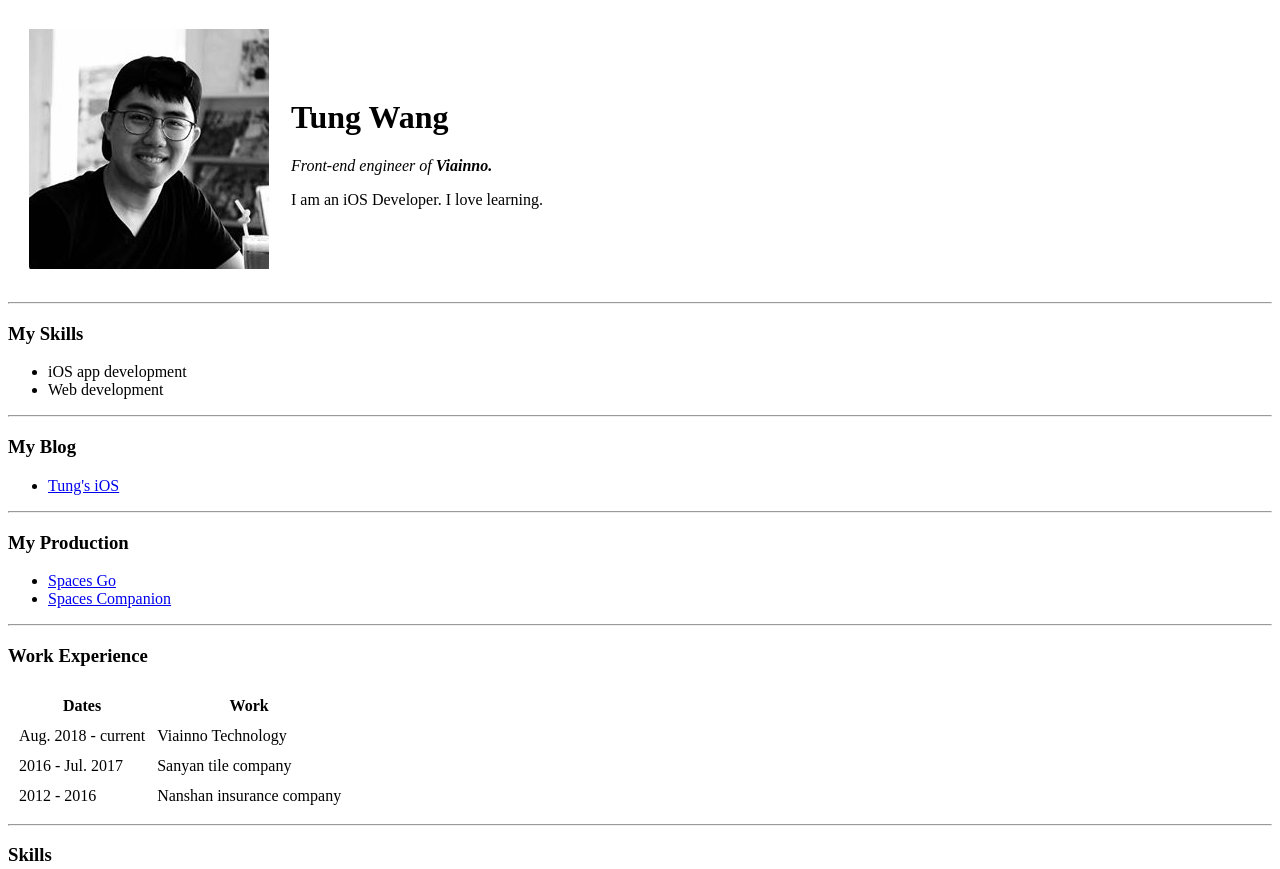
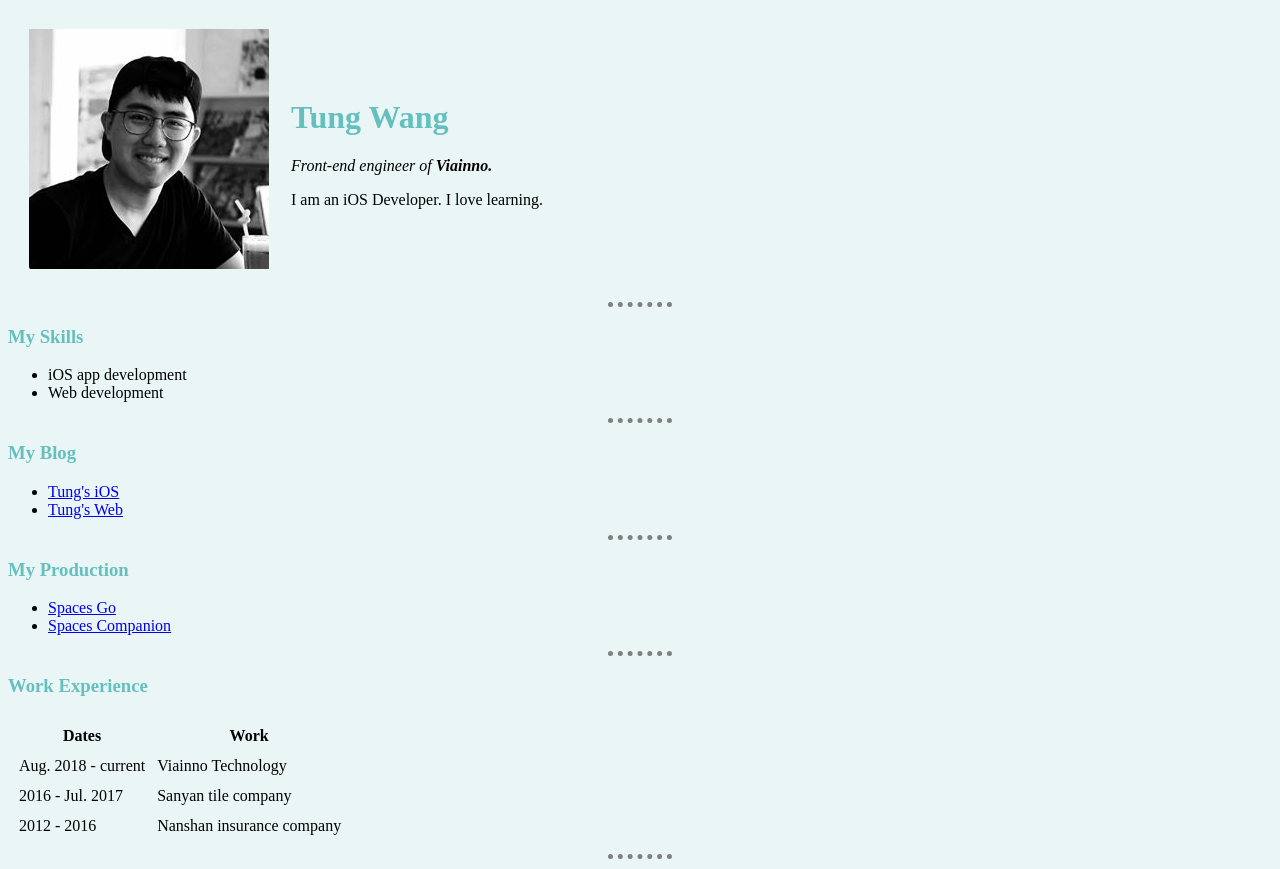
Before and after one commit to TungWang/cv, a plain HTML site: page index.html in a window 1280 px wide. Shown: the top 869 px of the page. Drawn offline with Linux system fonts and the light colour scheme.

Commit message:
Add: 新增External css

```diff
--- /dev/null
+++ b/css/styles.css
@@ -0,0 +1,19 @@
+body {
+    background-color: #EAF6F6;
+}
+
+hr {
+    border-style: none;
+    border-top-style: dotted;
+    border-color: gray;
+    border-width: 5px;
+    width: 5%;
+}
+
+h1 {
+    color: #66BFBF;
+}
+
+h3 {
+    color: #66BFBF;
+}
--- a/index.html
+++ b/index.html
@@ -3,6 +3,7 @@
     <head>
         <meta charset="utf-8">
         <title>😀Tung's Personal Site</title>
+        <link rel="stylesheet" href="css/styles.css">
     </head>
 
     <body>
@@ -24,6 +25,7 @@
         <h3>My Blog</h3>
         <ul>
             <li><a href="https://medium.com/tungs-ios">Tung's iOS</a></li>
+            <li><a href="https://medium.com/tungs-web">Tung's Web</a></li>
         </ul>
         <hr>
         <h3>My Production</h3>
```
Also changed, not shown: contact.html (+1 -0 lines), hobbies.html (+1 -0 lines).
